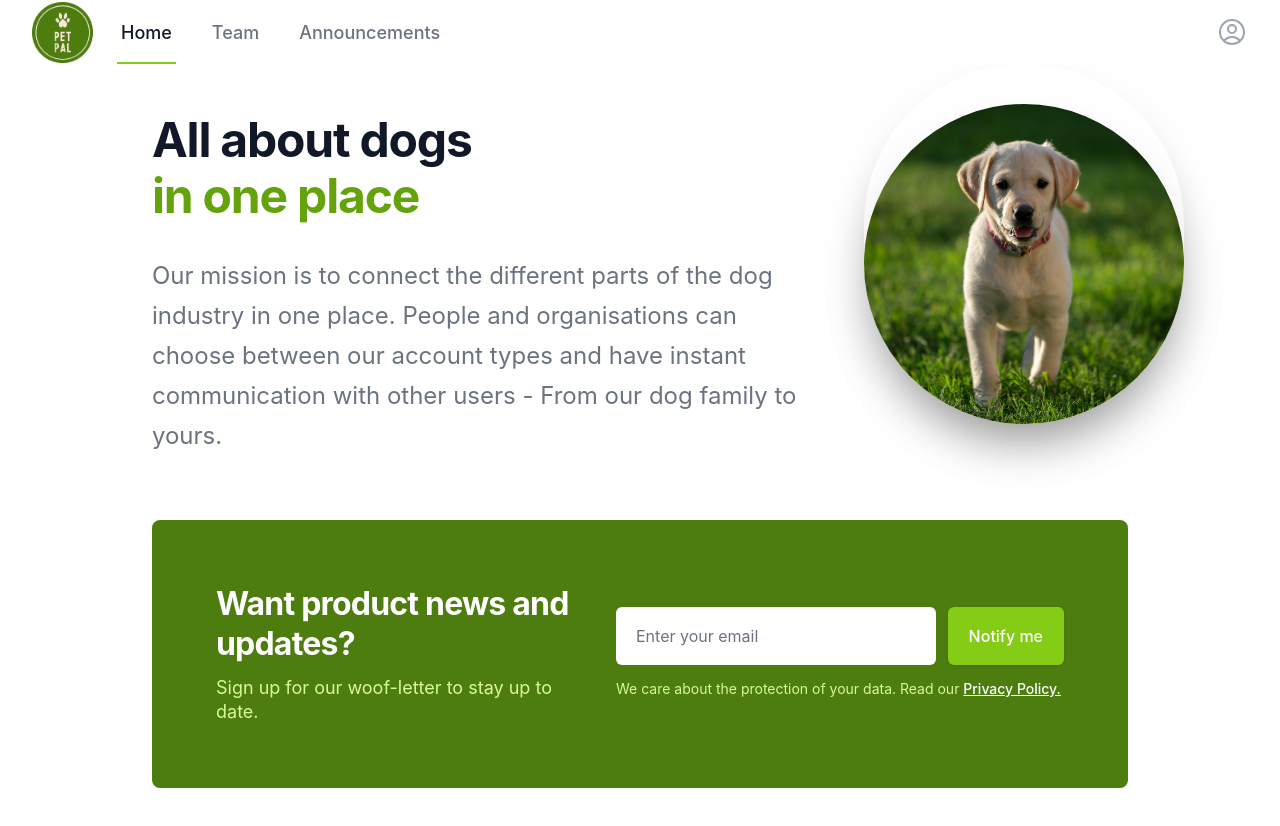
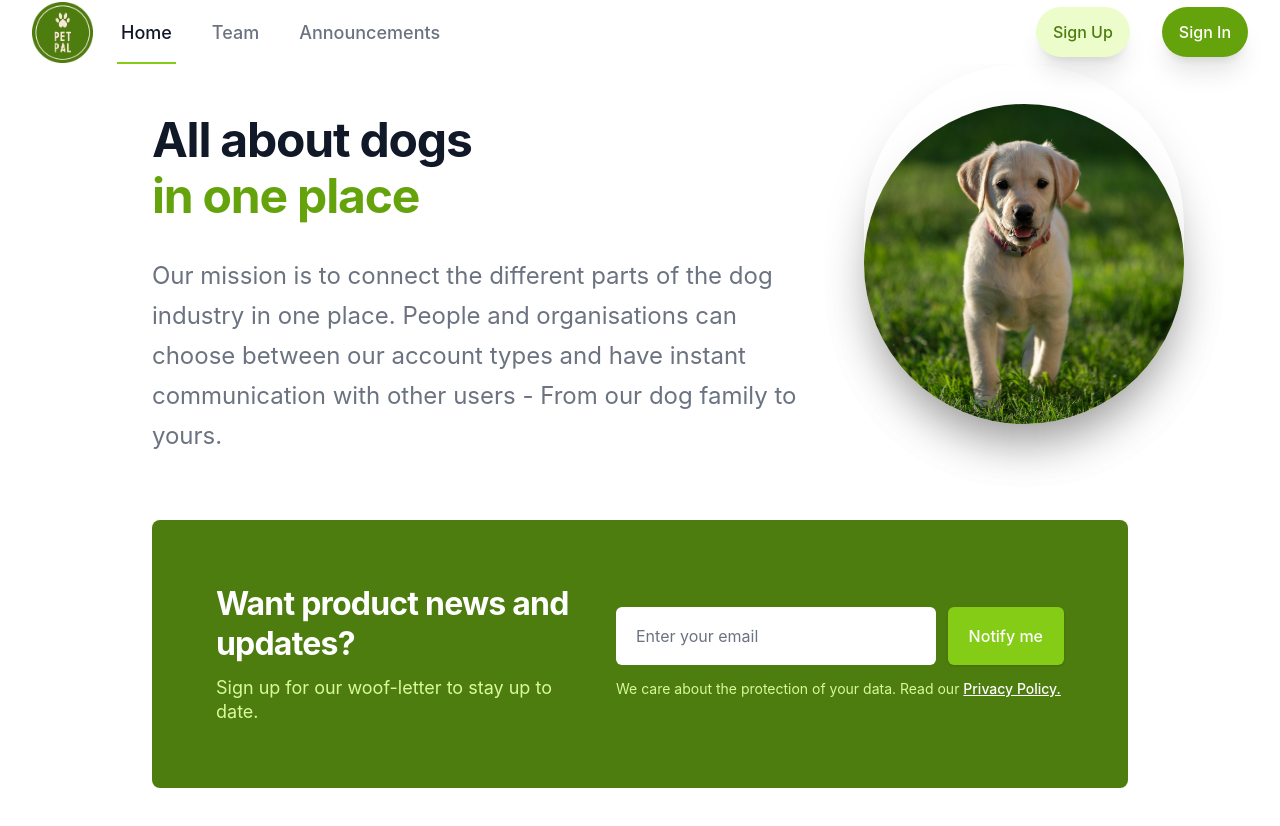
Before and after one commit to imevanc/pet-pal, a Next.js app: page / in a window 1280 px wide. Shown: the top 826 px of the page. Built offline with nearby package versions, Linux system fonts and the light colour scheme.

Commit message:
completed the sign in / sign up layout

```diff
--- a/src/components/Layout/components/Header/NonVerifiedUserMobileNavBar.tsx
+++ b/src/components/Layout/components/Header/NonVerifiedUserMobileNavBar.tsx
@@ -9,6 +9,13 @@ const NonVerifiedUserMobileNavBar: React.FC = () => {
           as="a"
           href="#"
           className="block border-l-4 border-lime-500 bg-lime-50 py-2 pl-3 pr-4 text-base font-medium text-lime-700"
+        >
+          Sign In / Sign Up
+        </Disclosure.Button>
+        <Disclosure.Button
+          as="a"
+          href="#"
+          className="block border-l-4 border-transparent py-2 pl-3 pr-4 text-base font-medium text-gray-500 hover:border-gray-300 hover:bg-gray-50 hover:text-gray-700"
         >
           Home
         </Disclosure.Button>
--- /dev/null
+++ b/src/components/Layout/components/Header/SignInButton.tsx
@@ -0,0 +1,14 @@
+import React from "react";
+
+const SignInButton: React.FC = () => {
+  return (
+    <button
+      type="button"
+      className="shadow-xl inline-flex items-center rounded-full border border-transparent bg-lime-600 px-4 py-2 text-base font-medium text-white hover:bg-lime-700 focus:outline-none focus:ring-2 focus:ring-lime-500 focus:ring-offset-2"
+    >
+      Sign In
+    </button>
+  );
+};
+
+export default SignInButton;
--- /dev/null
+++ b/src/components/Layout/components/Header/SignUpButton.tsx
@@ -0,0 +1,14 @@
+import React from "react";
+
+const SignUpButton: React.FC = () => {
+  return (
+    <button
+      type="button"
+      className="inline-flex items-center rounded-full shadow-xl border border-transparent bg-lime-100 px-4 py-2 text-base font-medium text-lime-700 hover:bg-lime-200 focus:outline-none focus:ring-2 focus:ring-lime-500 focus:ring-offset-2"
+    >
+      Sign Up
+    </button>
+  );
+};
+
+export default SignUpButton;
--- a/src/components/Layout/components/Header/index.tsx
+++ b/src/components/Layout/components/Header/index.tsx
@@ -8,6 +8,8 @@ import ProfileDropDown from "./ProfileDropDown";
 import NonVerifiedUserMobileNavBar from "./NonVerifiedUserMobileNavBar";
 import MobileNavBar from "./MobileNavBar";
 import NotificationsButton from "./NotificationsButton";
+import SignInButton from "./SignInButton";
+import SignUpButton from "./SignUpButton";
 
 const Header: React.FC = () => {
   const isUser = (userVerified?: boolean): boolean => {
@@ -68,8 +70,9 @@ const Header: React.FC = () => {
                   <Logo />
                   <NonVerifiedUserNavBar />
                 </div>
-                <div className="absolute inset-y-0 right-0 flex items-center pr-2 sm:static sm:inset-auto sm:ml-6 sm:pr-0">
-                  <ProfileDropDown />
+                <div className="hidden sm:ml-6 sm:flex sm:space-x-8 absolute inset-y-0 right-0 flex items-center pr-2 sm:static sm:inset-auto sm:ml-6 sm:pr-0">
+                  <SignUpButton />
+                  <SignInButton />
                 </div>
               </div>
             </div>
```
